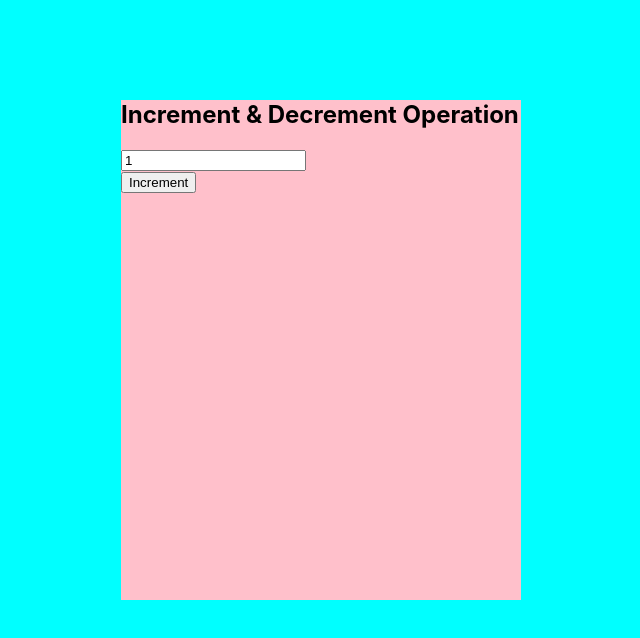
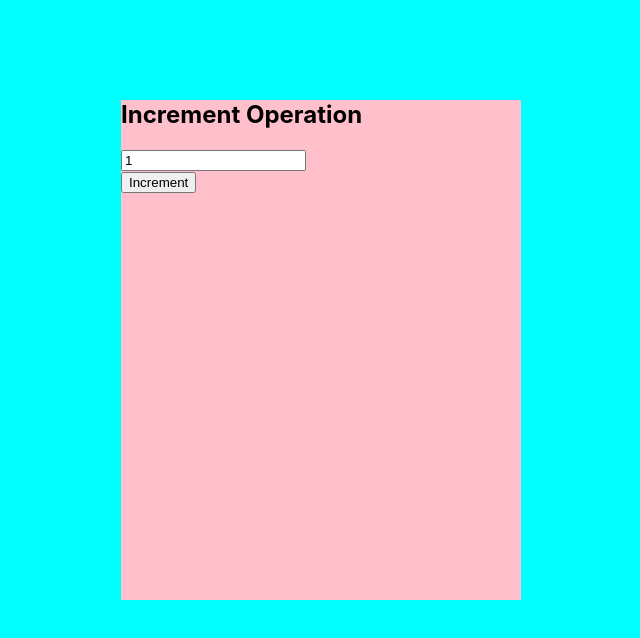
Before and after one commit to ShoaibAbbasDev/React-Counter-App, a React (Create React App) app: page / in a window 1280 px wide. Shown: the top 638 px of the page, without its empty margins (429-1069 px from the left). Built offline with nearby package versions, Linux system fonts and the light colour scheme.

Commit message:
Update App.js

```diff
--- a/src/App.js
+++ b/src/App.js
@@ -7,7 +7,7 @@ function App() {
   return (
     <div className="night">
       <div className='box'>
-      <h2>Increment & Decrement Operation</h2>
+      <h2>Increment Operation</h2>
       <form>
         <input type="number" value={count}></input>
 
```
